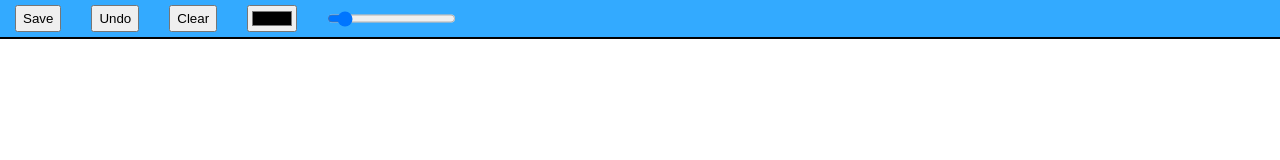
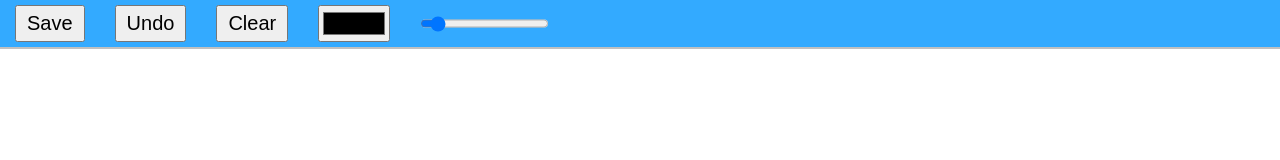
Before and after one commit to sachin-kmr/MQTT-DrawBoard, a website: page docs/index.html in a window 1280 px wide. Drawn offline with nearby package versions, Linux system fonts and the light colour scheme.

Commit message:
css changes

```diff
--- a/docs/draw.css
+++ b/docs/draw.css
@@ -7,16 +7,34 @@ body {
     overflow-y: hidden;
 }
 
+.button {
+    padding: 5px 10px;
+    text-align: center;
+    text-decoration: none;
+    display: inline-block;
+    font-size: 20px;
+    cursor: pointer;
+}
+
+.colorButton {
+    padding: 2px 2px;
+    cursor: pointer;
+    width: 71.7969px;
+    height: 37px;
+}
+
 .top-bar {
-    display : flex;
+    display: flex;
     flex-direction: row;
     background-color: #3af;
-    border-bottom: 2px solid black;
+    overflow: hidden;
+    float: left;
+    border-bottom: 2px solid silver;
     position: absolute;
     width: 100%;
 }
 
-.top-bar *{
+.top-bar * {
     margin: 5px 15px;
 }
 
--- a/docs/index.html
+++ b/docs/index.html
@@ -1,5 +1,6 @@
 <!DOCTYPE html>
 <html>
+
 <head>
     <meta charset="utf-8" />
     <title>MQTT Draw Board</title>
@@ -7,18 +8,37 @@
     <link rel="stylesheet" href="draw.css" />
 
     <script src="draw.js"></script>
+    <style>
+        .button {
+            padding: 5px 10px;
+            text-align: center;
+            text-decoration: none;
+            display: inline-block;
+            font-size: 20px;
+            cursor: pointer;
+        }
+
+        .colorButton {
+            padding: 2px 2px;
+            cursor: pointer;
+            width: 71.7969px;
+            height: 37px;
+        }
+    </style>
 </head>
+
 <body>
     <div class='top-bar'>
-        <button id='save-btn'>Save</button>
-        <button id='undo-btn'>Undo</button>
-        <button id='clear-btn'>Clear</button>
-        <input type='color' id='color-picker'>
-        <input type='range' id='brush-size' min='1' max'50' value='10'>
+        <button class="button" id='save-btn'>Save</button>
+        <button class="button" id='undo-btn'>Undo</button>
+        <button class="button" id='clear-btn'>Clear</button>
+        <input class="colorButton" type='color' id='color-picker'>
+        <input type='range' id='brush-size' min='1' max '50' value='10'>
     </div>
 
     <canvas id="draw"></canvas>
 
 
 </body>
+
 </html>
```
Also changed, not shown: 3 other files.
